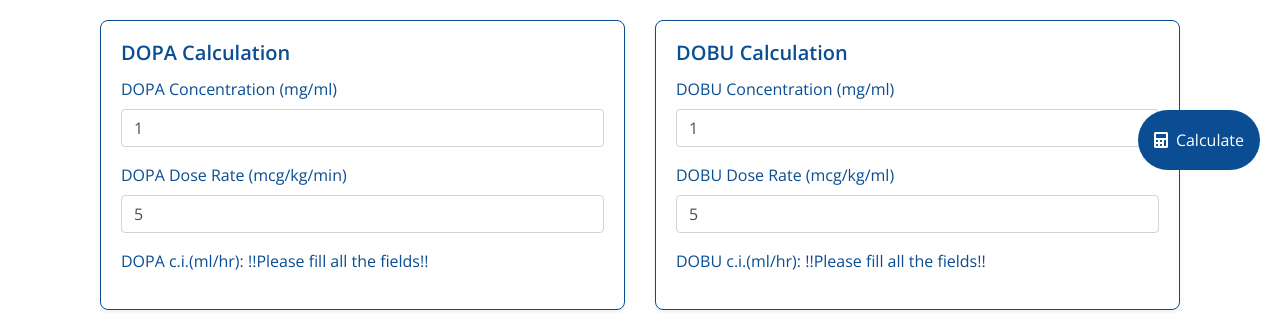
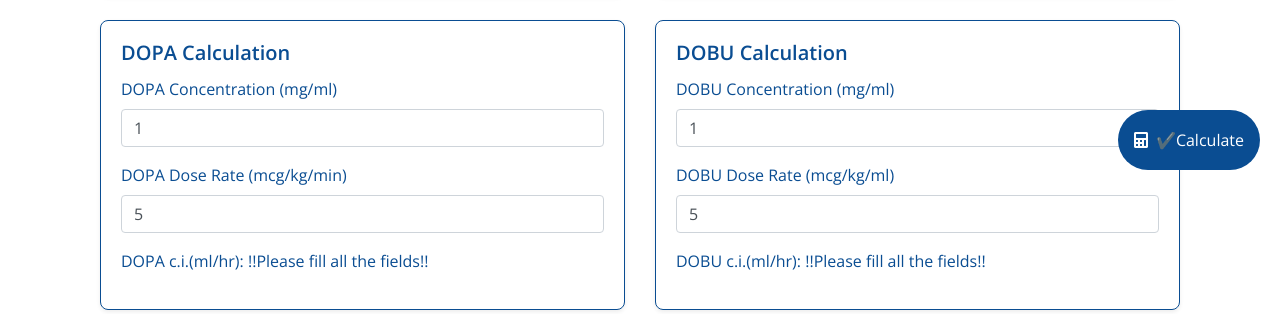
Before and after one commit to escapeBaek/anexus, a Django app: page /calculator/ in a window 1280 px wide. Shown: the part 610-924 px from the top of the page. Run offline with Django 5.2, Linux system fonts and the light colour scheme; some libraries are stand-ins or nearby versions.

Commit message:
style change 3

```diff
--- a/calculator/templates/calculator/calculator.html
+++ b/calculator/templates/calculator/calculator.html
@@ -375,7 +375,7 @@
     class="btn btn-primary btn-lg rounded-pill floating-btn"
     onclick="document.getElementById('calcForm').submit();"
   >
-    <i class="fas fa-calculator mr-2"></i> Calculate
+    <i class="fas fa-calculator mr-2"></i> ✔️Calculate
   </button>
 </div>
 
```
